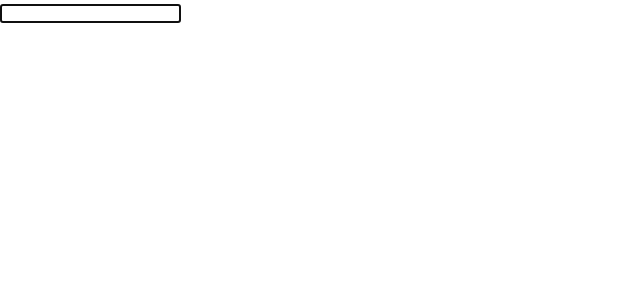
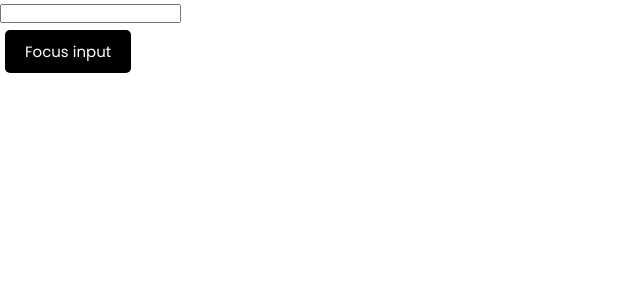
Before and after one commit to hemshah011/React-Basics, a React (Create React App) app: page / in a window 1280 px wide. Shown: the top 300 px of the page, without its empty margins (0-640 px from the left). Built offline with nearby package versions, Linux system fonts and the light colour scheme.

Commit message:
Focus Input

```diff
--- a/src/App.js
+++ b/src/App.js
@@ -1,11 +1,13 @@
 import React from 'react'
 //import ParentComp from './components/ParentComp'
-import RefsDemo from './components/RefsDemo'
+//import RefsDemo from './components/RefsDemo'
+import FocusInput from './components/FocusInput'
 function App() {
   return (
     <div className="App">
       <header className="App-header">
-        <RefsDemo/>
+        <FocusInput/>
+        {/* <RefsDemo/> */}
         {/* <ParentComp/> */}
       </header>
     </div>
--- /dev/null
+++ b/src/components/FocusInput.js
@@ -0,0 +1,24 @@
+import React, { Component } from 'react'
+import Input from './Input';
+
+class FocusInput extends Component {
+    constructor(props) {
+        super(props)
+        this.componentRef=React.createRef()
+    }
+
+    clickHandler=()=>{
+        this.componentRef.current.focusInput();
+    }
+
+    render() {
+        return (
+            <div>
+                <Input ref={this.componentRef}/>
+                <button className="btn" onClick={this.clickHandler}>Focus input</button>
+            </div>
+        )
+    }
+}
+
+export default FocusInput
--- /dev/null
+++ b/src/components/Input.js
@@ -0,0 +1,21 @@
+import React, { Component } from 'react'
+class Input extends Component {
+    constructor(props) {
+        super(props)
+        this.inputRef=React.createRef();
+    }
+
+    focusInput=()=>{
+        this.inputRef.current.focus();
+    }
+
+    render() {
+        return (
+            <div>
+                <input type="text" ref={this.inputRef} />
+            </div>
+        )
+    }
+}
+
+export default Input
```
